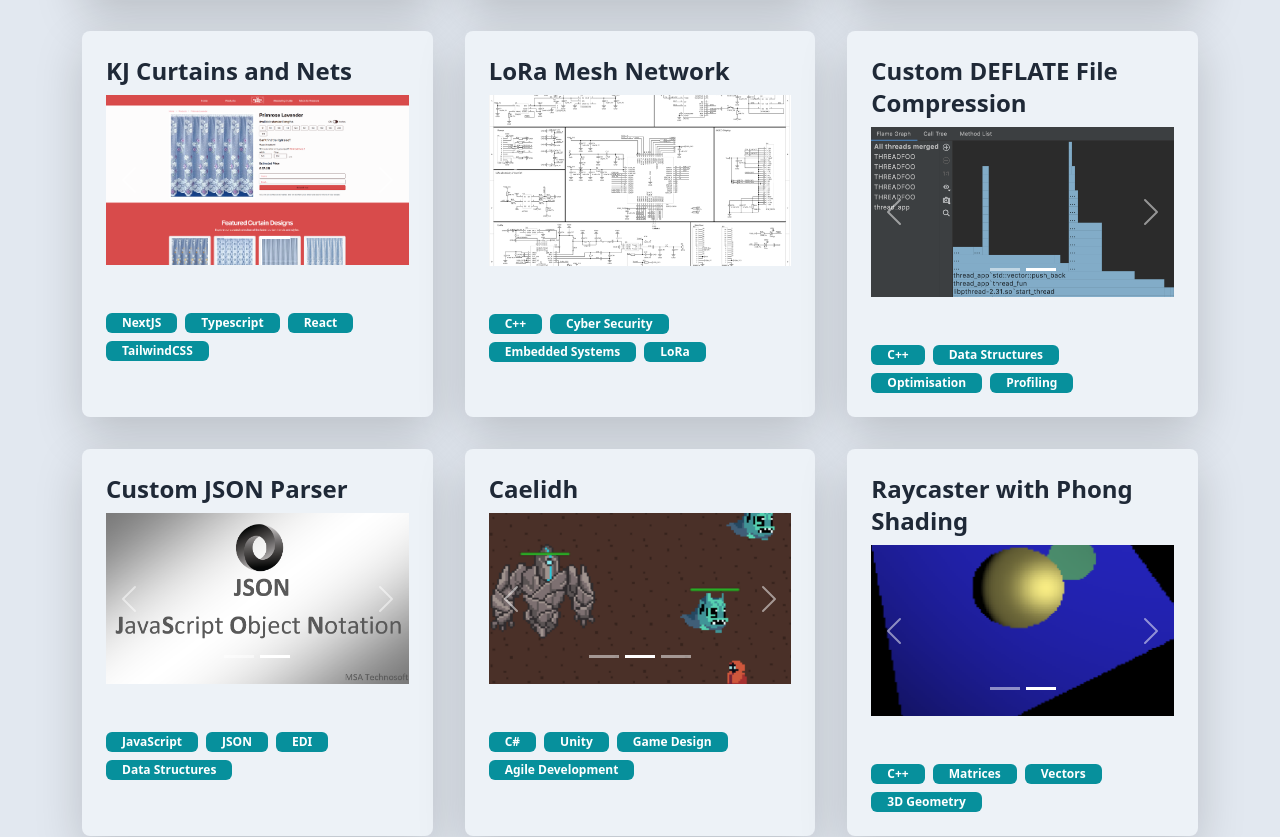
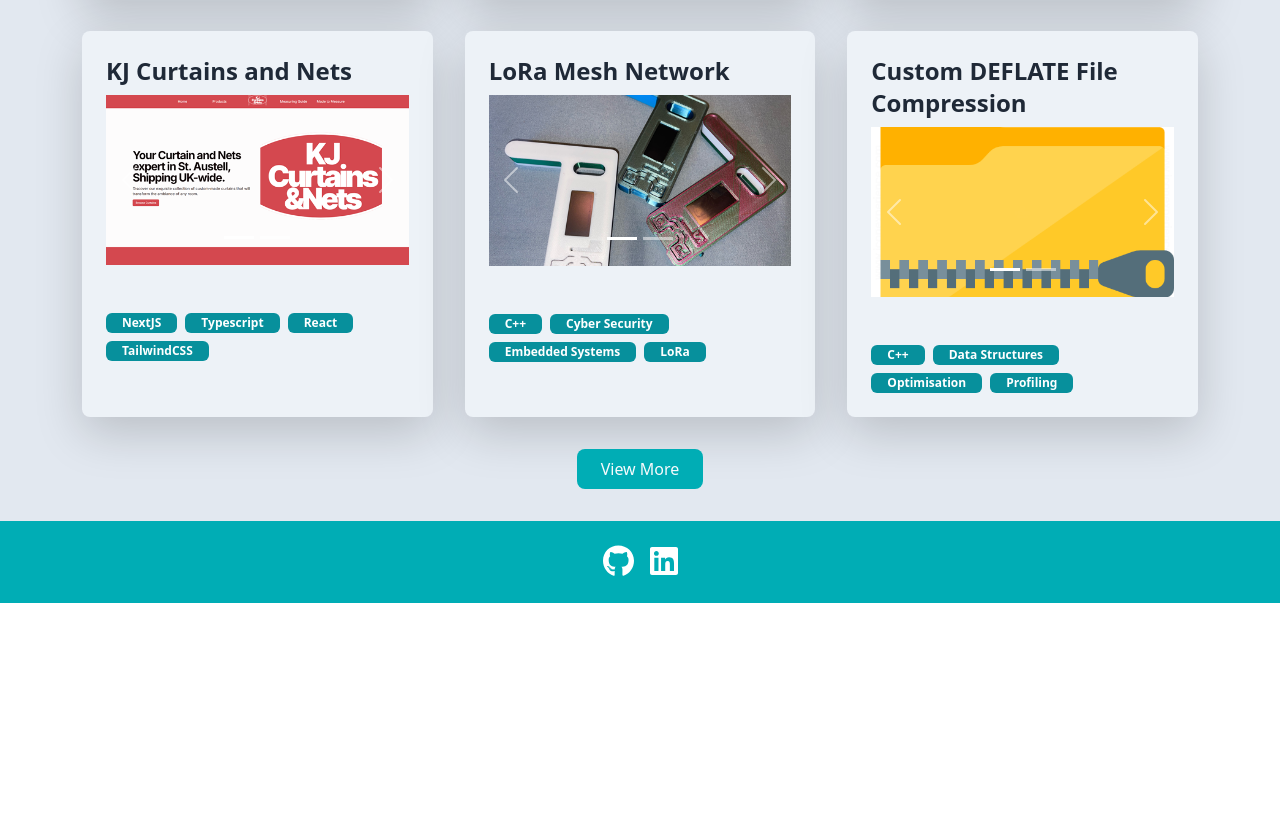
Before and after one commit to JakeBiggs/NextJS-Portfolio, a Next.js app: page /projects in a window 1280 px wide. Shown: the part 607-1444 px from the top of the page. After the commit the page ends 1210 px from the top, so only its background shows below. Built offline with nearby package versions, Linux system fonts and the light colour scheme.

Commit message:
Added View More / Less

```diff
--- a/src/app/(sections)/projects/page.tsx
+++ b/src/app/(sections)/projects/page.tsx
@@ -4,6 +4,7 @@ import { Carousel } from 'react-bootstrap';
 import Image from 'next/image';
 import { FontAwesomeIcon } from '@fortawesome/react-fontawesome';
 import { faGithub } from '@fortawesome/free-brands-svg-icons';
+
 interface Project {
     title: string;
     description: string;
@@ -15,13 +16,18 @@ interface Project {
 
 const Projects: React.FC = () => {
     const [projects, setProjects] = useState<Project[]>([]);
+    const [visibleProjects, setVisibleProjects] = useState<Project[]>([]);
     const [selectedProject, setSelectedProject] = useState<Project | null>(null);
     const [showModal, setShowModal] = useState(false);
+    const [showAll, setShowAll] = useState(false);
 
     useEffect(() => {
         fetch('/projects.json')
             .then((response) => response.json())
-            .then((data) => setProjects(data))
+            .then((data) => {
+                setProjects(data);
+                setVisibleProjects(data.slice(0, 6)); // Show only the first 6 projects initially
+            })
             .catch((error) => console.error('Error fetching projects:', error));
     }, []);
 
@@ -39,15 +45,25 @@ const Projects: React.FC = () => {
         event.stopPropagation();
     };
 
+    const handleViewMore = () => {
+        setShowAll(true);
+        setVisibleProjects(projects);
+    };
+
+    const handleViewLess = () => {
+        setShowAll(false);
+        setVisibleProjects(projects.slice(0, 6));
+    };
+
     return (
         <section id="projects" className="bg-light-background_tertiary dark:bg-dark-background_tertiary p-8 text-light-text dark:text-dark-text">
             <div className="container mx-auto">
                 <h2 className="text-3xl font-bold mb-4">Projects</h2>
                 <div className="grid grid-cols-1 md:grid-cols-2 lg:grid-cols-3 gap-8">
-                    {projects.map((project, index) => (
+                    {visibleProjects.map((project, index) => (
                         <div key={index} className="bg-light-background_secondary dark:bg-dark-background_secondary p-4 rounded-lg shadow-lg flex flex-col cursor-pointer" onClick={() => handleProjectClick(project)}>
                             <h3 className="text-2xl font-bold mb-2">{project.title}</h3>
-                            <Carousel id={`carousel-${index}`} className="mb-4" onClick={stopPropagation}>
+                            <Carousel id={`carousel-${index}`} className="mb-4" onClick={stopPropagation} interval={null}>
                                 {project.images.map((image, imgIndex) => (
                                     <Carousel.Item key={image.id} className={`carousel-item ${imgIndex === 0 ? 'active' : ''}`}>
                                         <div className="carousel-image-wrapper">
@@ -63,6 +79,18 @@ const Projects: React.FC = () => {
                             </div>
                         </div>
                     ))}
+                </div>
+                <div className="flex justify-center mt-8">
+                    {!showAll && projects.length > 6 && (
+                        <button className="bg-light-secondary dark:bg-dark-secondary text-light-background dark:text-dark-background px-4 py-2 rounded-lg hover:bg-light-accent dark:hover:bg-dark-accent transition" onClick={handleViewMore}>
+                            View More
+                        </button>
+                    )}
+                    {showAll && (
+                        <button className="bg-light-secondary dark:bg-dark-secondary text-light-background dark:text-dark-background px-4 py-2 rounded-lg hover:bg-light-accent dark:hover:bg-dark-accent transition" onClick={handleViewLess}>
+                            View Less
+                        </button>
+                    )}
                 </div>
             </div>
 
```
